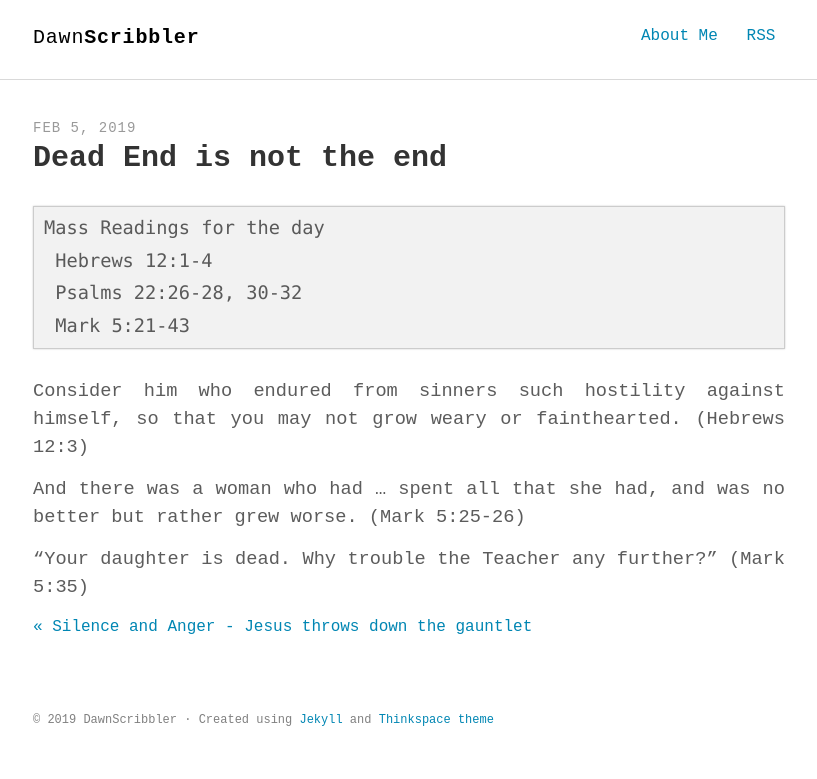
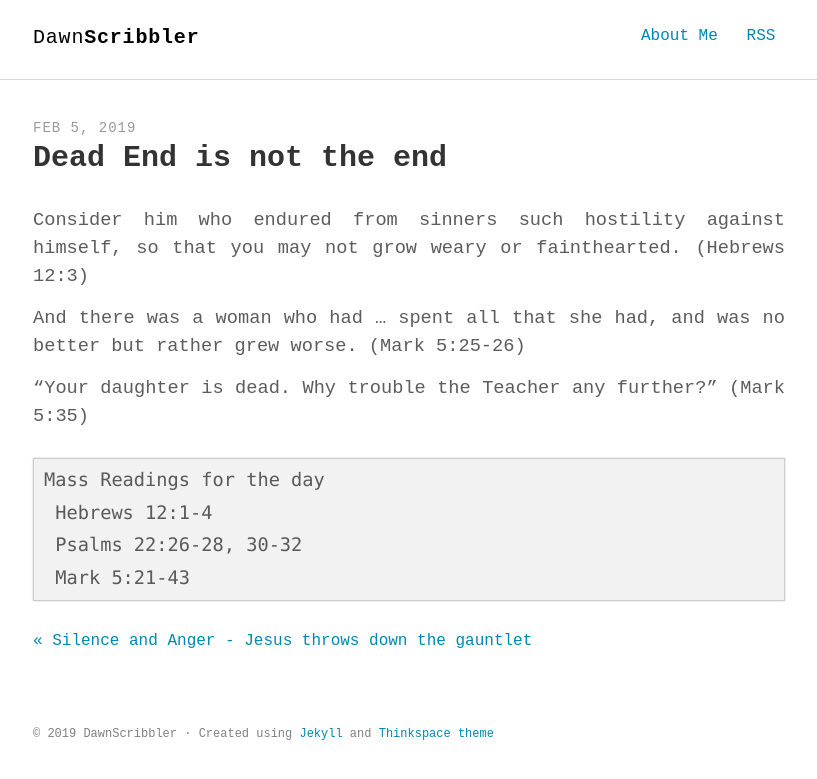
Before and after one commit to soulatcrossroad/dawnscribbler.github.io, a Jekyll site: the page built from _posts/2019-02-05-dead-end-is-not-the-end.md, in a window 1280 px wide. Shown: the top 779 px of the page, without its empty margins (231-1048 px from the left). Built offline with Jekyll 4.4.1, drawn with Linux system fonts in a browser that asks for light colours; some web fonts are replaced.

````diff
--- a/_posts/2019-02-05-dead-end-is-not-the-end.md
+++ b/_posts/2019-02-05-dead-end-is-not-the-end.md
@@ -6,15 +6,18 @@ description: "Woman with flow of blood, Jarius daughter raised from the dead"
 keywords: "haemorrhage, healing, raising from dead"
 ---
 
+
+
+Consider him who endured from sinners such hostility against himself, so that you may not grow weary or fainthearted. (Hebrews 12:3)
+
+And there was a woman who had … spent all that she had, and was no better but rather grew worse. (Mark 5:25-26)
+
+"Your daughter is dead. Why trouble the Teacher any further?" (Mark 5:35)
+
+
 ```
 Mass Readings for the day
  Hebrews 12:1-4
  Psalms 22:26-28, 30-32
  Mark 5:21-43
 ```
-
-Consider him who endured from sinners such hostility against himself, so that you may not grow weary or fainthearted. (Hebrews 12:3)
-
-And there was a woman who had … spent all that she had, and was no better but rather grew worse. (Mark 5:25-26)
-
-"Your daughter is dead. Why trouble the Teacher any further?" (Mark 5:35)
````
